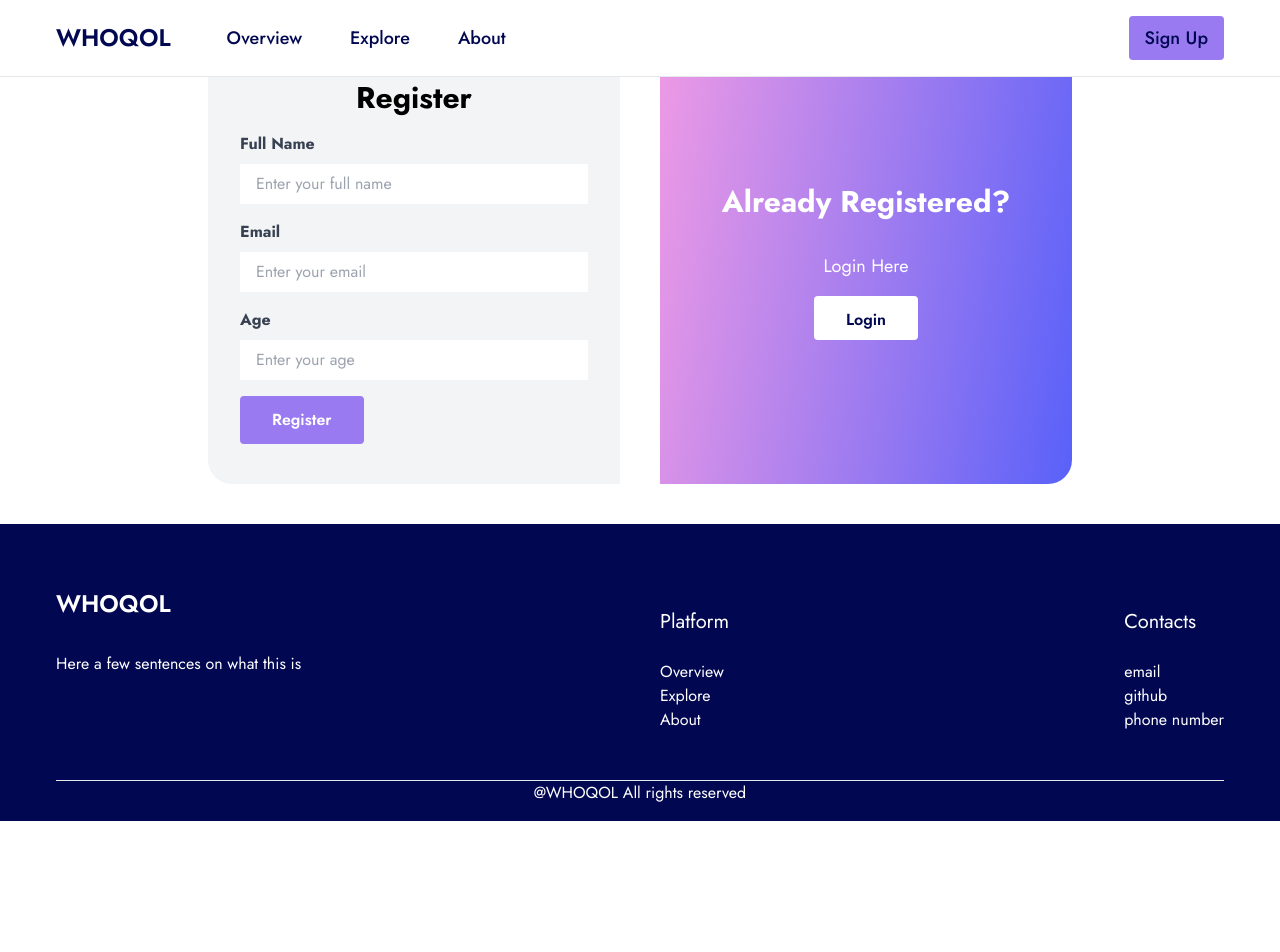
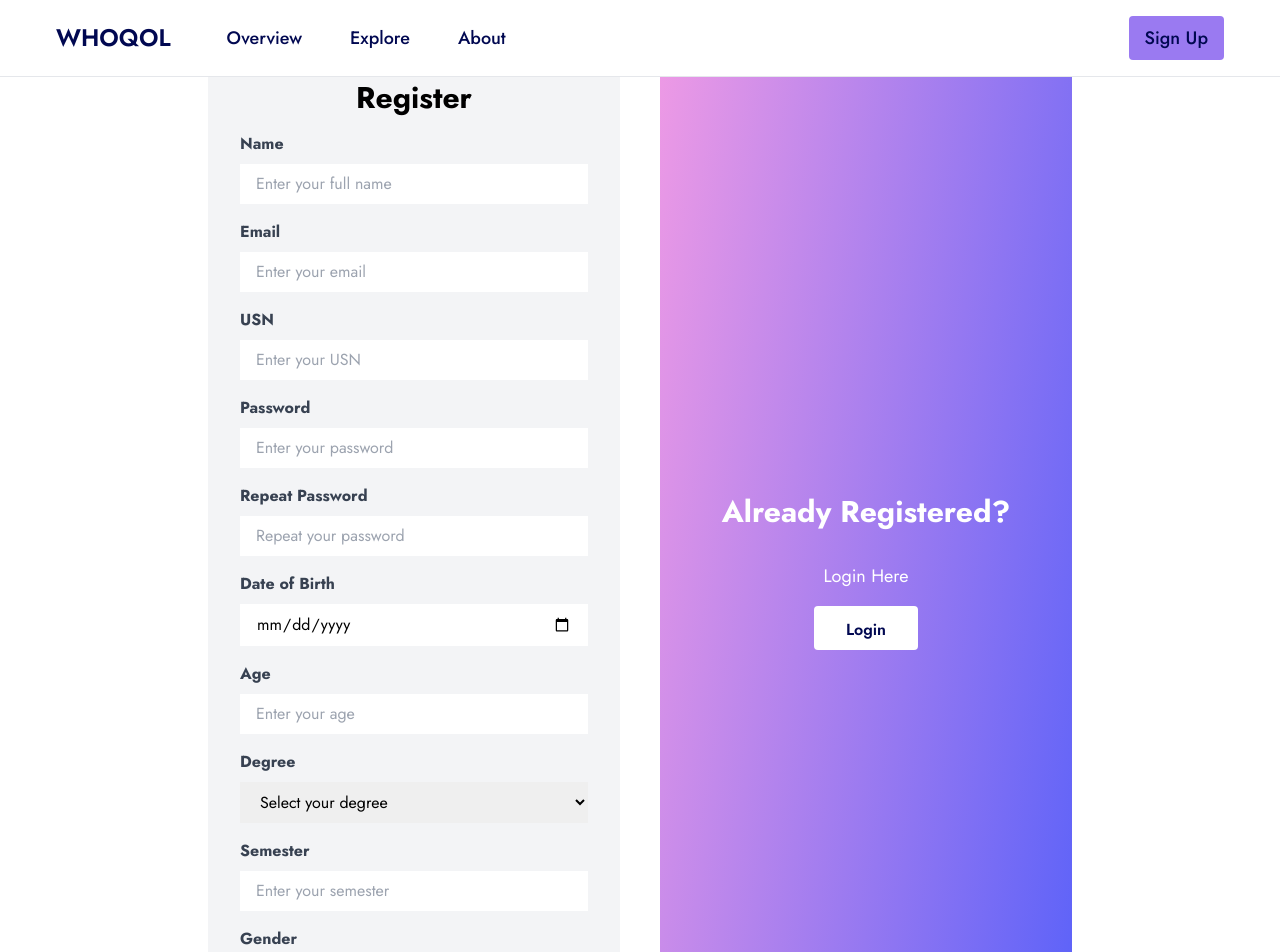
Before and after one commit to PragatiDBhat/Quality-Of-Life-Assessment, a React (Vite) app in the folder frontend/: page /register in a window 1280 px wide. Shown: the top 952 px of the page. Before the commit the page ends 821 px from the top, so only its background shows below. Built offline with nearby package versions, Linux system fonts and the light colour scheme.

Commit message:
without render and normal working

```diff
--- a/frontend/src/components/About.jsx
+++ b/frontend/src/components/About.jsx
@@ -4,7 +4,7 @@ import {motion} from "framer-motion"
 import {fadeIn} from '../variants'
 export const About = () => {
   return (
-    <div className='md:px-14 p-4 max-w-s mx-auto' id='about'>
+    <div className='md:px-14 p-4 max-w-s mx-auto pt-20' id='about'>
       <div className='flex flex-col md:flex-row justify-between items-center gap-8'>
         <motion.div
         variants={fadeIn("right",0.2)}
--- a/frontend/src/components/Explore.jsx
+++ b/frontend/src/components/Explore.jsx
@@ -6,8 +6,10 @@ import ph from '../assets/Photos/physicalhealth.jpg';
 import '../App.css'
 import {motion} from "framer-motion"
 import {fadeIn} from '../variants'
+import { About } from './About'
 export const Explore = () => {
   return (
+    <>
     <div className='my-24 md:px-12 px-4 max-w-screen-2xl  p-4  mx-auto mt-24' id='explore'>
       <div className='grid grid-cols-1 md:grid-cols-2 lg:grid-cols-4 gap-10'>
         <motion.div
@@ -72,5 +74,7 @@ export const Explore = () => {
         </motion.div>
       </div>
     </div>
+    {/* <About /> */}
+    </>
   );
 };
--- a/frontend/src/components/Home.jsx
+++ b/frontend/src/components/Home.jsx
@@ -3,12 +3,14 @@ import background from '../assets/Photos/worklifebalance-removebg-preview.png'
 import { Banner } from '../shared/Banner'
 import { Explore } from './Explore'
 import { About } from './About'
+import { Navbar } from './Navbar'
 export const Home = () => {
   return (
     <>
+    <Navbar />
     <div className='md:px-12 p-4 max-w-screen-2xl mx-auto mt-24' id='home'>
            <Banner background={background} heading={"WHO Quality of Life"} subheading={"WHO defines quality of life as an individual's perception of their well-being in relation to their culture, values, and life goals. It encompasses physical, psychological, social, and environmental aspects, crucial for holistic health care."}
-           btn1={"Get Started"} btn2={"Know More"}/>
+           btn1={"Get Started"} btn2={"Know More"} link1={"/select"} link2={"/select"}/>
     </div>
     <Explore/>
     <About />
--- a/frontend/src/components/Register.jsx
+++ b/frontend/src/components/Register.jsx
@@ -1,61 +1,212 @@
-import React from "react";
-import { NavLink } from "react-router-dom"; // Import NavLink from react-router-dom
+import React, { useState } from "react";
+import { NavLink } from "react-router-dom";
 
 export const Register = () => {
+  // State variables to store form data
+  const [formData, setFormData] = useState({
+    name: "",
+    email: "",
+    usn: "",
+    password: "",
+    repeatPassword: "",
+    dob: "",
+    age: "",
+    degree: "",
+    semester: "",
+    gender: "",
+  });
+
+  // Function to handle form input changes
+  const handleChange = (e) => {
+    const { name, value } = e.target;
+    setFormData({ ...formData, [name]: value });
+  };
+
+  // Function to handle form submission
+  const handleSubmit = (e) => {
+    e.preventDefault();
+    // Add your form submission logic here
+    console.log(formData);
+  };
+
   return (
     <div className="container mx-auto my-10 px-4 md:max-w-2xl lg:max-w-3xl xl:max-w-4xl">
       <div className="grid grid-cols-1 md:grid-cols-2 gap-10">
         {/* Left Column */}
         <div className="flex flex-col justify-center items-center bg-gray-100 py-10 px-8 rounded-l-3xl">
           <h1 className="text-3xl font-bold mb-4">Register</h1>
-          <form className="w-full max-w-md">
+          <form className="w-full max-w-md" onSubmit={handleSubmit}>
+            {/* Name */}
             <div className="mb-4">
-              <label
-                htmlFor="fullname"
-                className="block text-gray-700 font-bold mb-2"
-              >
-                Full Name
+              <label htmlFor="name" className="block text-gray-700 font-bold mb-2">
+                Name
               </label>
               <input
                 type="text"
-                id="fullname"
+                id="name"
+                name="name"
+                value={formData.name}
+                onChange={handleChange}
                 className="form-control w-full px-4 py-2"
                 placeholder="Enter your full name"
+                required
               />
             </div>
+            {/* Email */}
             <div className="mb-4">
-              <label
-                htmlFor="email"
-                className="block text-gray-700 font-bold mb-2"
-              >
+              <label htmlFor="email" className="block text-gray-700 font-bold mb-2">
                 Email
               </label>
               <input
                 type="email"
                 id="email"
+                name="email"
+                value={formData.email}
+                onChange={handleChange}
                 className="form-control w-full px-4 py-2"
                 placeholder="Enter your email"
+                required
               />
             </div>
+            {/* USN */}
             <div className="mb-4">
-              <label
-                htmlFor="age"
-                className="block text-gray-700 font-bold mb-2"
-              >
+              <label htmlFor="usn" className="block text-gray-700 font-bold mb-2">
+                USN
+              </label>
+              <input
+                type="text"
+                id="usn"
+                name="usn"
+                value={formData.usn}
+                onChange={handleChange}
+                className="form-control w-full px-4 py-2"
+                placeholder="Enter your USN"
+                required
+              />
+            </div>
+            {/* Password */}
+            <div className="mb-4">
+              <label htmlFor="password" className="block text-gray-700 font-bold mb-2">
+                Password
+              </label>
+              <input
+                type="password"
+                id="password"
+                name="password"
+                value={formData.password}
+                onChange={handleChange}
+                className="form-control w-full px-4 py-2"
+                placeholder="Enter your password"
+                required
+              />
+            </div>
+            {/* Repeat Password */}
+            <div className="mb-4">
+              <label htmlFor="repeatPassword" className="block text-gray-700 font-bold mb-2">
+                Repeat Password
+              </label>
+              <input
+                type="password"
+                id="repeatPassword"
+                name="repeatPassword"
+                value={formData.repeatPassword}
+                onChange={handleChange}
+                className="form-control w-full px-4 py-2"
+                placeholder="Repeat your password"
+                required
+              />
+            </div>
+            {/* Date of Birth */}
+            <div className="mb-4">
+              <label htmlFor="dob" className="block text-gray-700 font-bold mb-2">
+                Date of Birth
+              </label>
+              <input
+                type="date"
+                id="dob"
+                name="dob"
+                value={formData.dob}
+                onChange={handleChange}
+                className="form-control w-full px-4 py-2"
+                required
+              />
+            </div>
+            {/* Age */}
+            <div className="mb-4">
+              <label htmlFor="age" className="block text-gray-700 font-bold mb-2">
                 Age
               </label>
               <input
                 type="number"
                 id="age"
+                name="age"
+                value={formData.age}
+                onChange={handleChange}
                 className="form-control w-full px-4 py-2"
                 placeholder="Enter your age"
+                required
               />
             </div>
-            {/* Add more fields here */}
+            {/* Degree Dropdown */}
+            <div className="mb-4">
+              <label htmlFor="degree" className="block text-gray-700 font-bold mb-2">
+                Degree
+              </label>
+              <select
+                id="degree"
+                name="degree"
+                value={formData.degree}
+                onChange={handleChange}
+                className="form-select w-full px-4 py-2"
+                required
+              >
+                <option value="">Select your degree</option>
+                <option value="BE">BE</option>
+                <option value="MBA">MBA</option>
+                <option value="Mtech">Mtech</option>
+                <option value="BBA">BBA</option>
+              </select>
+            </div>
+            {/* Semester */}
+            <div className="mb-4">
+              <label htmlFor="semester" className="block text-gray-700 font-bold mb-2">
+                Semester
+              </label>
+              <input
+                type="number"
+                id="semester"
+                name="semester"
+                value={formData.semester}
+                onChange={handleChange}
+                className="form-control w-full px-4 py-2"
+                placeholder="Enter your semester"
+                required
+              />
+            </div>
+            {/* Gender Dropdown */}
+            <div className="mb-4">
+              <label htmlFor="gender" className="block text-gray-700 font-bold mb-2">
+                Gender
+              </label>
+              <select
+                id="gender"
+                name="gender"
+                value={formData.gender}
+                onChange={handleChange}
+                className="form-select w-full px-4 py-2"
+                required
+              >
+                <option value="">Select your gender</option>
+                <option value="Male">Male</option>
+                <option value="Female">Female</option>
+                <option value="Other">Other</option>
+              </select>
+            </div>
+            {/* Register Button */}
             <div className="flex items-center justify-between">
               <button
                 className="btnPrimary"
-                type="button"
+                type="submit"
               >
                 Register
               </button>
--- a/frontend/src/components/ResultPage.jsx
+++ b/frontend/src/components/ResultPage.jsx
@@ -49,7 +49,7 @@ const ResultPage = () => {
           </ul>
         </div>
         {chartData && (
-          <div className="chart-container" style={{ width: "80%", height: "400px" }}>
+          <div className="chart-container" style={{ width: "80%", height: "300px" }}>
             <Bar
               data={chartData}
               options={{
--- a/frontend/src/shared/Banner.jsx
+++ b/frontend/src/shared/Banner.jsx
@@ -3,7 +3,7 @@ import background from '../assets/Photos/worklifebalance-removebg-preview.png'
 import { Link } from 'react-router-dom';
 import {motion} from "framer-motion"
 import {fadeIn} from '../variants'
-export const Banner = ({background,heading,subheading,btn1,btn2}) => {
+export const Banner = ({background,heading,subheading,btn1,btn2,link1,link2}) => {
   return (
     <div className='gradientBg rounded-3xl rounded-br-[80px] md:p-9 px-4 py-9 '>
 
@@ -24,8 +24,8 @@ export const Banner = ({background,heading,subheading,btn1,btn2}) => {
             <h2 className='md:text-7xl text-4xl font-bold text-white mb-6 leading-relaxed'> {heading}</h2>
             <p className='text-[#EBEBEB] text-2xl mb-8'>{subheading}</p>
             <div className='space-x-5 space-y-4'>
-            <Link to='/quiz' className='btnPrimary' target="_self">{btn1}</Link>
-            <Link  className='btnPrimary'>{btn2}</Link>
+            <Link to={link1} className='btnPrimary' target="_self">{btn1}</Link>
+            <Link  to={link2} className='btnPrimary' target="_self">{btn2}</Link>
         </div>
         </motion.div>
 
--- a/frontend/src/shared/Footer.jsx
+++ b/frontend/src/shared/Footer.jsx
@@ -3,8 +3,8 @@ import { Link } from 'react-scroll'
 
 export const Footer = () => {
   return (
-    <div className='bg-[#010851] md:px-14 p-4 max-w-screen-2xl mx-auto text-white'>
-      <div className='my-12 flex flex-col md:flex-row gap-10'>
+    <div className='bg-[#010851] md:px-14 p-4 max-w-screen-2xl mx-auto text-white '>
+      <div className='my-12 flex flex-col md:flex-row gap-8'>
         <div className='md:w-1/2 space-y-8'>
           <a href='/' className='text-2xl font-semibold flex items-center space-x-3 text-primary '><span className='text-white'>WHOQOL</span></a>
           <p className='md:w-1/2'>Here a few sentences on what this is</p>
```
Also changed, not shown: frontend/src/App.jsx (+24 -6 lines), frontend/src/components/Login.jsx (+15 -3 lines), frontend/src/components/Navbar.jsx (line endings or trailing spaces).
